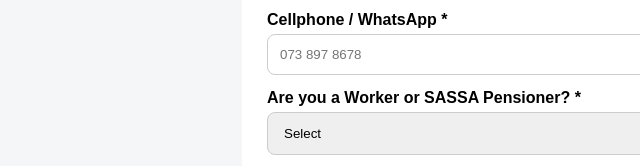
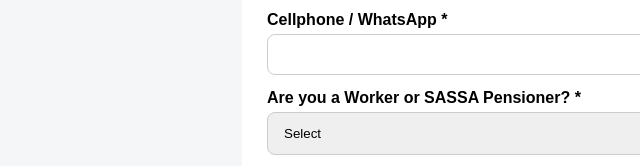
Before and after one commit to Avatar-Store190/INVESTER-PTY-LTD-, a plain HTML site: page apply.html in a window 1280 px wide. Shown: the part 310-476 px from the top of the page, 58-698 px from the left. Drawn offline with Linux system fonts and the light colour scheme.

Commit message:
apply.html

```diff
--- a/apply.html
+++ b/apply.html
@@ -36,7 +36,7 @@ input,select,textarea{width:100%;padding:12px;border:1px solid #ccc;border-radiu
 
 <label>Full Name & Surname *</label><input name="Full Name" required placeholder="As per ID">
 <label>ID Number *</label><input name="ID Number" required maxlength="13" placeholder="13-digit SA ID">
-<label>Cellphone / WhatsApp *</label><input name="Cellphone" required placeholder="073 897 8678">
+<label>Cellphone / WhatsApp *</label><input name="Cellphone">
 <label>Are you a Worker or SASSA Pensioner? *</label>
 <select name="Client Type" required><option value="">Select</option><option>Worker</option><option>SASSA Pensioner</option><option>Self-Employed</option></select>
 <label>Employer / SASSA Grant Type</label><input name="Employer / Grant" placeholder="e.g. Shoprite / Old Age Grant">
```
